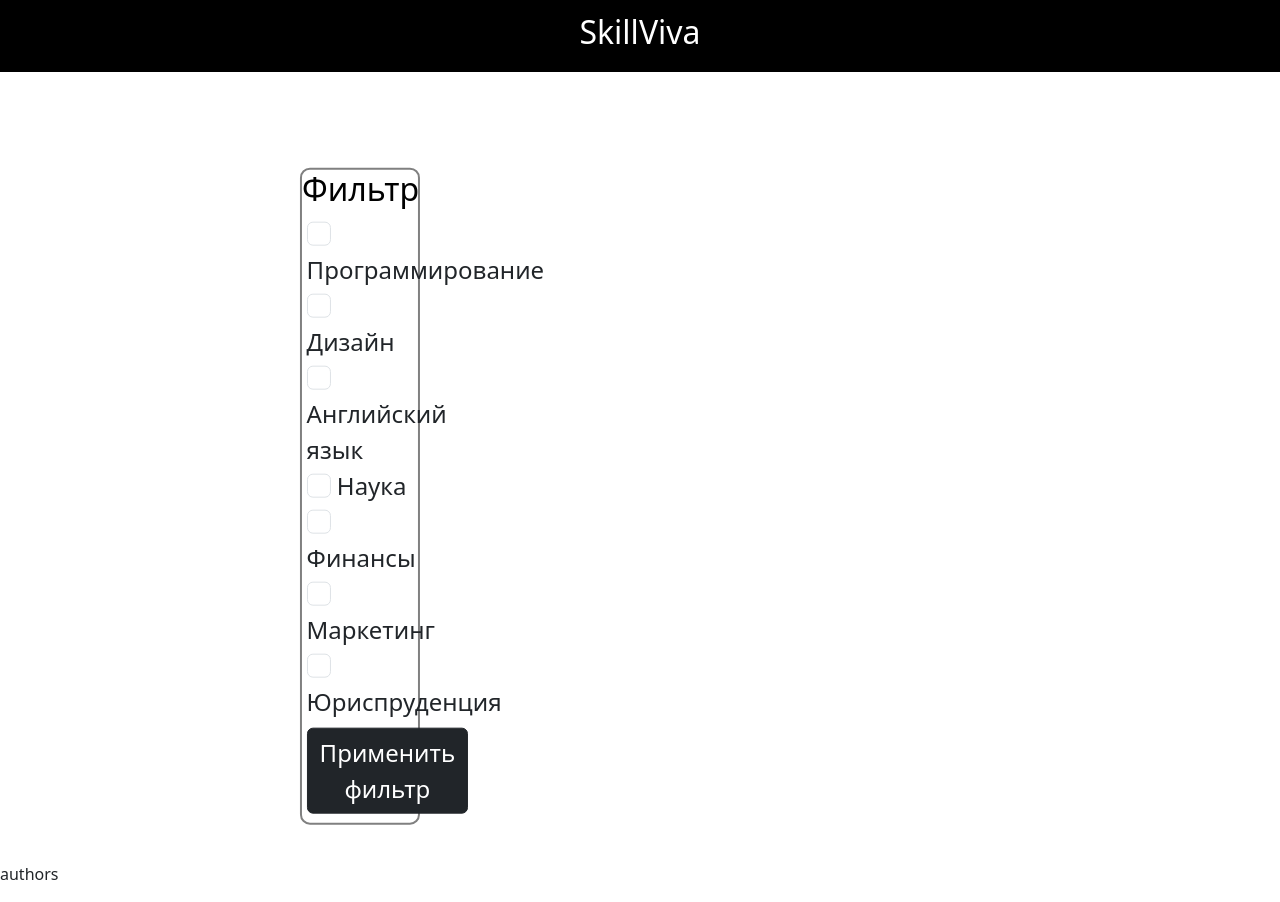
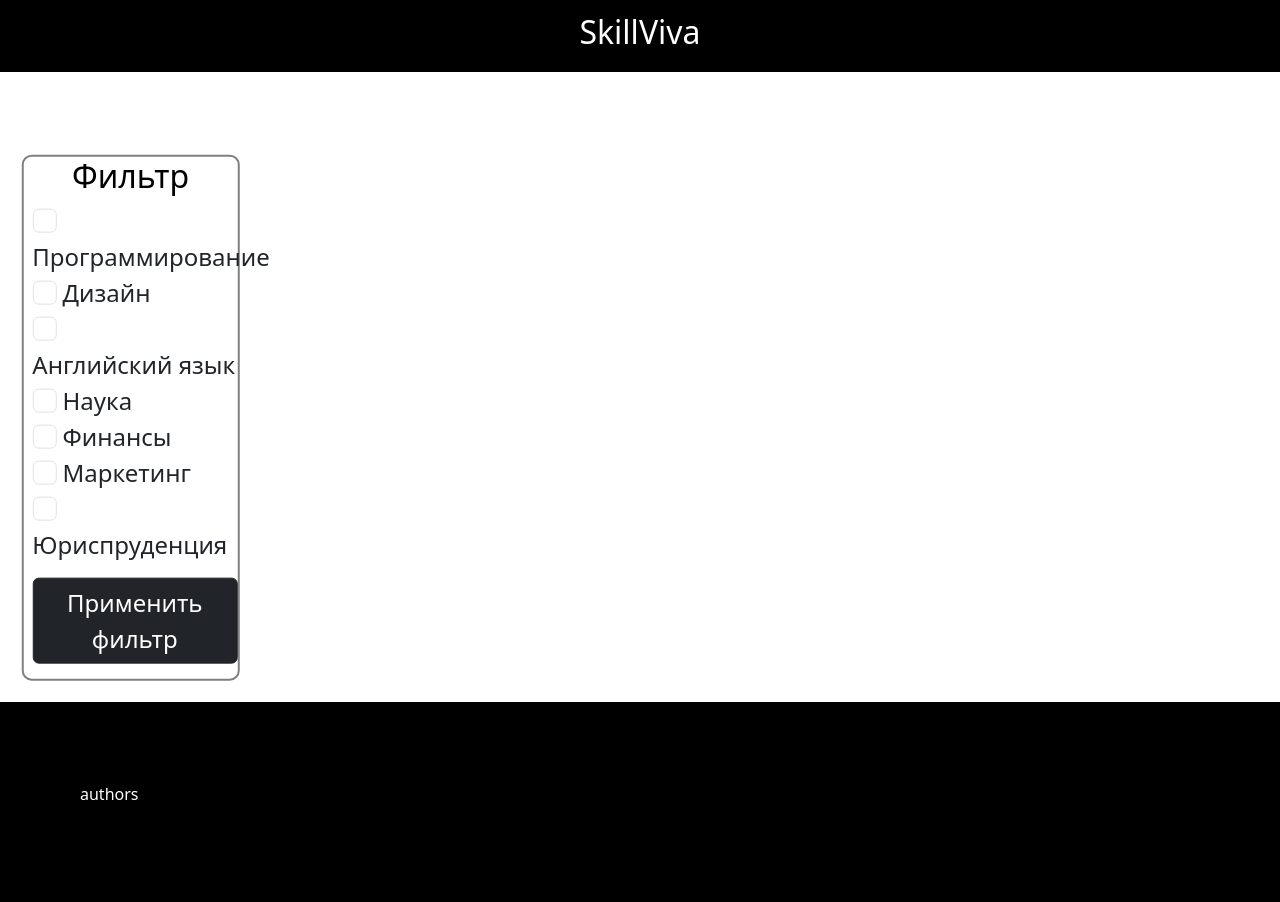
Before and after one commit to skypixie/skill-viva, a Flask app: page /posts in a window 1280 px wide. Run offline with Flask 3, Linux system fonts and the light colour scheme; data that the repository does not hold is empty.

Commit message:
/posts fixed

```diff
--- a/code/static/css/main_screen_style.css
+++ b/code/static/css/main_screen_style.css
@@ -20,7 +20,7 @@
     padding-left: 4%;
 }
 
-.content {
+.contents {
   float: center;
   width: 55%;
   min-height: 40vh;
--- a/code/static/css/main_style.css
+++ b/code/static/css/main_style.css
@@ -21,4 +21,7 @@
 
 .footer {
 	flex: 0 0 auto;
+	background-color: black;
+	color: white;
+	padding: 10vh 10vh;
 }
--- a/code/templates/main_screen.html
+++ b/code/templates/main_screen.html
@@ -58,7 +58,7 @@
         </div>
 
         <!-- CONTENT -->
-        <div class="content">
+        <div class="contents">
             {% for post in posts %}
                 <div class="block_post">
                     <div class="header">
```
